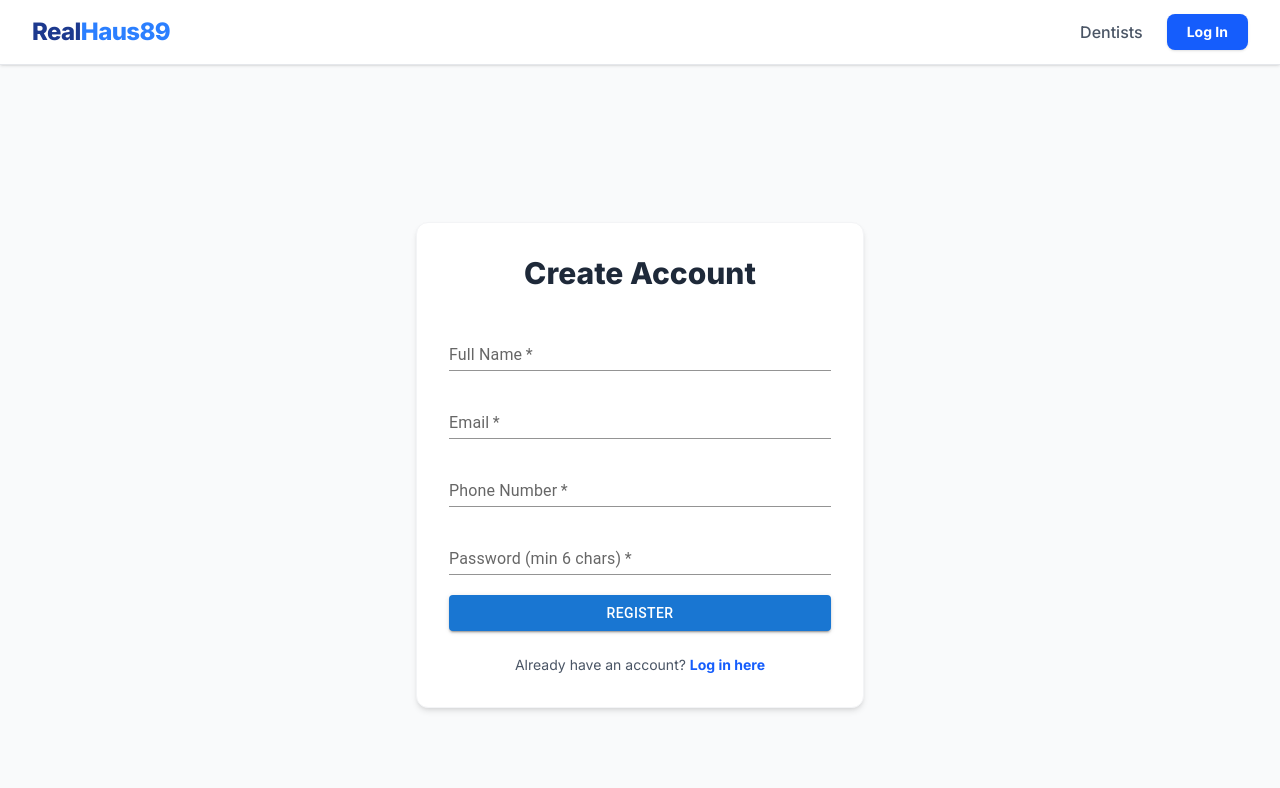
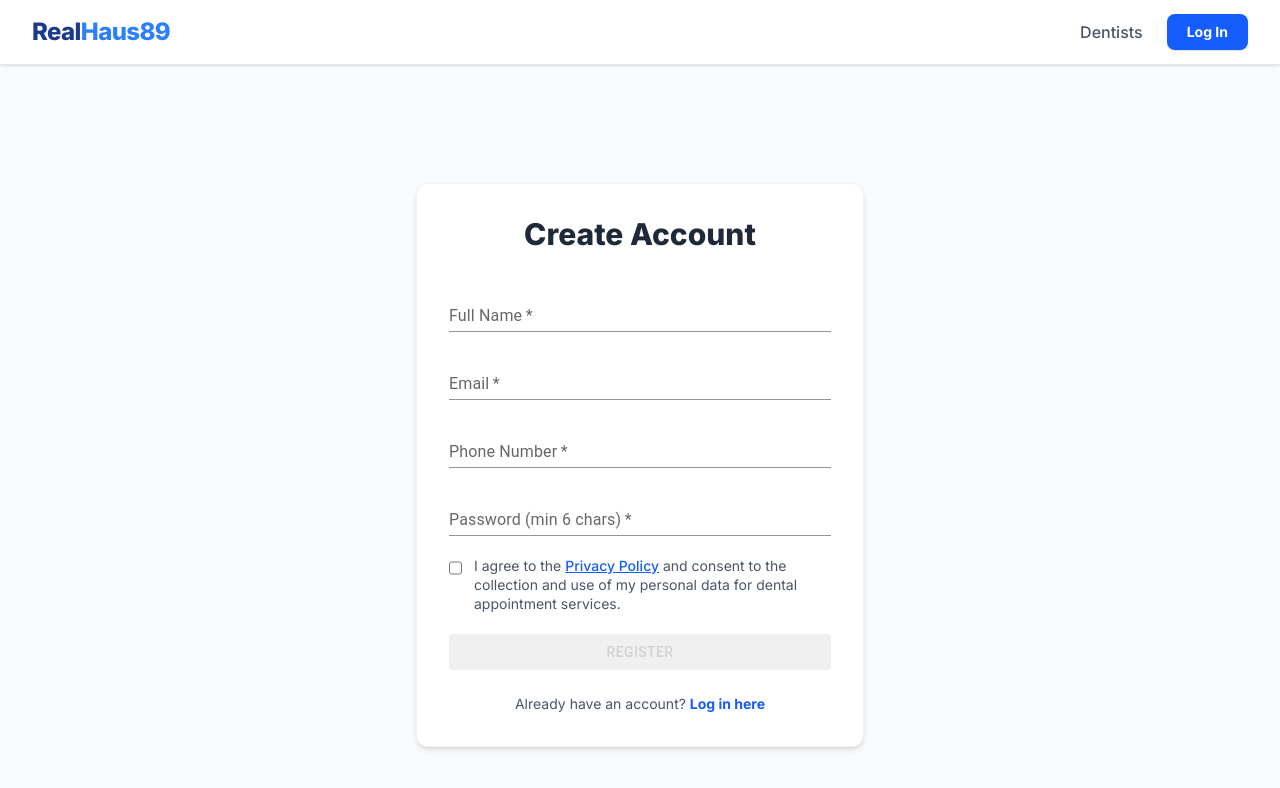
Before and after one commit to 2110503-CEDT68/se-project-fe-68-2-haus89, a Next.js app: page /register in a window 1280 px wide. Shown: the top 788 px of the page. Built offline with nearby package versions, Linux system fonts and the light colour scheme.

Commit message:
feat: add privacy policy on registration

```diff
--- a/src/app/register/page.tsx
+++ b/src/app/register/page.tsx
@@ -15,6 +15,8 @@ export default function RegisterPage() {
   const [phone, setPhone] = useState("");
   const [password, setPassword] = useState("");
   const [error, setError] = useState("");
+  const [agreedToPolicy, setAgreedToPolicy] = useState(false);
+  const [showPolicy, setShowPolicy] = useState(false);
 
   const [redirectUrl, setRedirectUrl] = useState("");
 
@@ -117,10 +119,33 @@ export default function RegisterPage() {
             inputProps={{ minLength: 6 }}
           />
 
+          <div className="flex items-start gap-3">
+            <input
+              type="checkbox"
+              id="privacy-policy"
+              required
+              checked={agreedToPolicy}
+              onChange={(e) => setAgreedToPolicy(e.target.checked)}
+              className="mt-1 h-4 w-4 cursor-pointer accent-blue-600"
+            />
+            <label htmlFor="privacy-policy" className="text-sm text-gray-600 leading-snug">
+              I agree to the{" "}
+              <button
+                type="button"
+                onClick={() => setShowPolicy(true)}
+                className="text-blue-600 font-medium underline hover:text-blue-800"
+              >
+                Privacy Policy
+              </button>{" "}
+              and consent to the collection and use of my personal data for dental appointment services.
+            </label>
+          </div>
+
           <Button
             type="submit"
             variant="contained"
-            className="mt-6 bg-blue-600 hover:bg-blue-700 text-white font-bold py-3 rounded-lg shadow-none"
+            disabled={!agreedToPolicy}
+            className="mt-2 bg-blue-600 hover:bg-blue-700 text-white font-bold py-3 rounded-lg shadow-none disabled:opacity-50"
             fullWidth
           >
             Register
@@ -136,6 +161,43 @@ export default function RegisterPage() {
         </p>
       </div>
 
+      {showPolicy && (
+        <div className="fixed inset-0 bg-black/50 flex items-center justify-center z-50 px-4">
+          <div className="bg-white rounded-xl shadow-xl w-full max-w-lg max-h-[80vh] flex flex-col">
+            <div className="flex items-center justify-between p-6 border-b">
+              <h2 className="text-xl font-bold text-gray-800">Privacy Policy</h2>
+              <button
+                onClick={() => setShowPolicy(false)}
+                className="text-gray-400 hover:text-gray-600 text-2xl leading-none"
+              >
+                &times;
+              </button>
+            </div>
+            <div className="p-6 overflow-y-auto text-sm text-gray-600 space-y-4">
+              <p><strong>Last updated:</strong> April 2026</p>
+              <p>By registering, you agree to the collection and use of your personal information as described below.</p>
+              <h3 className="font-semibold text-gray-800">1. Information We Collect</h3>
+              <p>We collect your name, email address, and phone number to create and manage your account and dental appointments.</p>
+              <h3 className="font-semibold text-gray-800">2. How We Use Your Data</h3>
+              <p>Your data is used solely for scheduling dental appointments, sending reminders, and managing your records within this platform.</p>
+              <h3 className="font-semibold text-gray-800">3. Data Sharing</h3>
+              <p>We do not sell or share your personal data with third parties except as required to operate the service (e.g., your assigned dentist).</p>
+              <h3 className="font-semibold text-gray-800">4. Data Retention</h3>
+              <p>Your data is retained for as long as your account is active. You may request deletion at any time by contacting support.</p>
+              <h3 className="font-semibold text-gray-800">5. Your Rights</h3>
+              <p>You have the right to access, correct, or delete your personal data. Contact us at support@realhaus89.com for any requests.</p>
+            </div>
+            <div className="p-4 border-t flex justify-end">
+              <button
+                onClick={() => setShowPolicy(false)}
+                className="bg-blue-600 hover:bg-blue-700 text-white font-semibold px-6 py-2 rounded-lg text-sm"
+              >
+                Close
+              </button>
+            </div>
+          </div>
+        </div>
+      )}
     </main>
   );
 }
```
